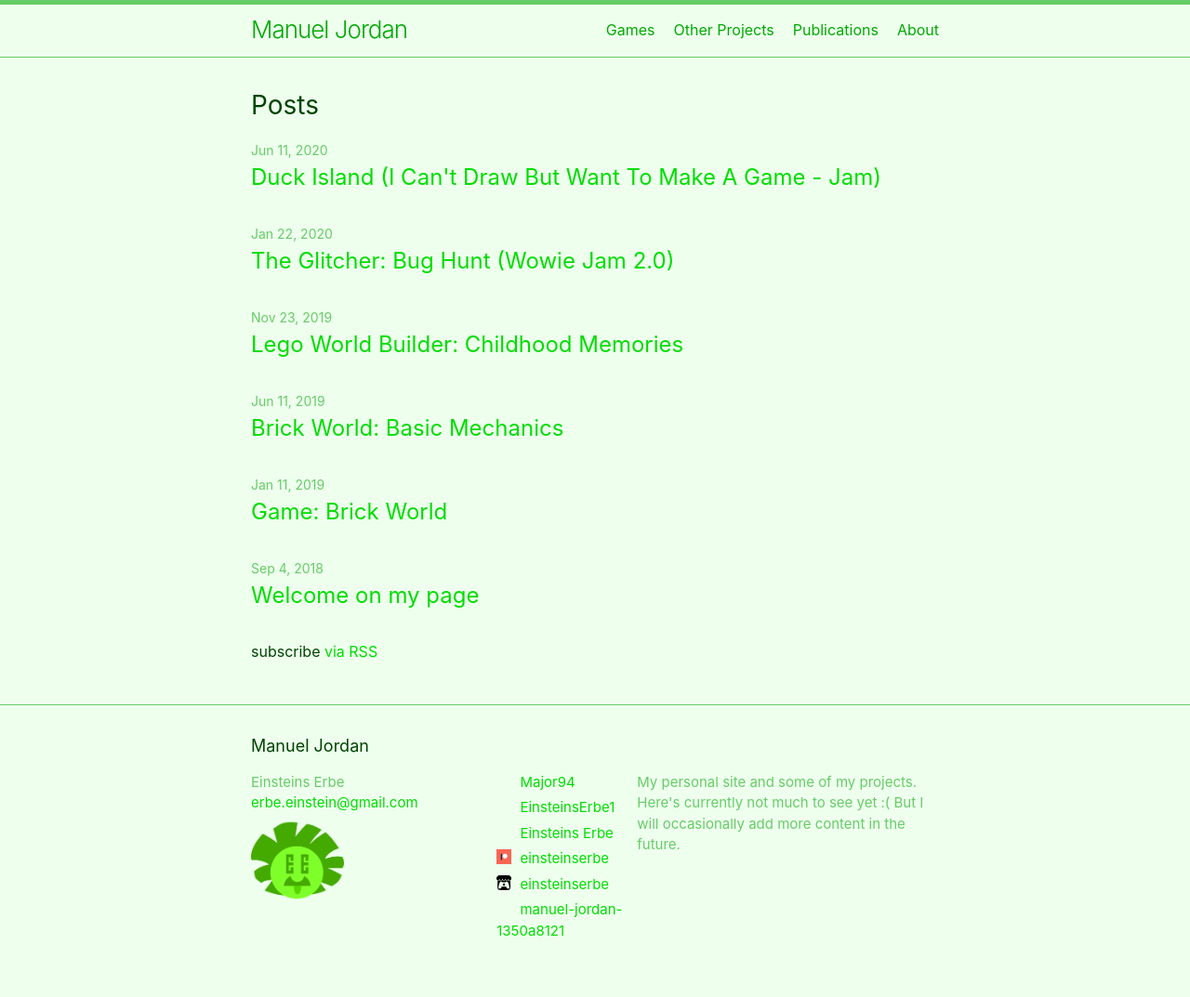
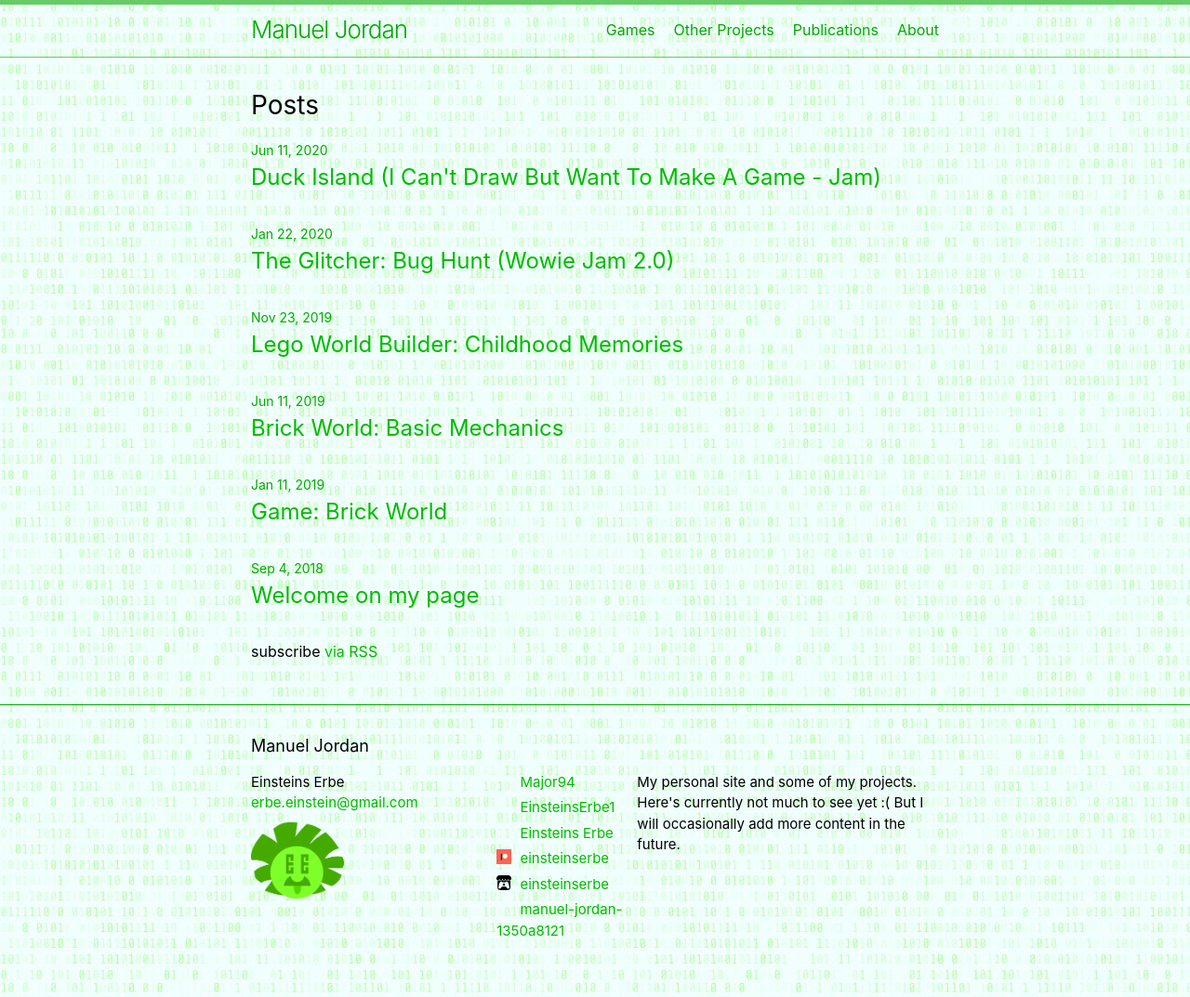
Before and after one commit to EinsteinsErbe/einsteinserbe.github.io, a Jekyll site: the page built from index.md, in a window 1280 px wide. Shown: the whole page at 93% size. Built offline with Jekyll 4.4.1, drawn with Linux system fonts in a browser that asks for light colours; nearby versions of some CDN libraries.

Commit message:
add background image

```diff
--- a/assets/main.css
+++ b/assets/main.css
@@ -12,8 +12,9 @@
  */
 body {
   font: 400 16px/1.5 -apple-system, BlinkMacSystemFont, "Segoe UI", Roboto, Helvetica, Arial, sans-serif, "Apple Color Emoji", "Segoe UI Emoji", "Segoe UI Symbol";
-  color: #004400;
+  color: #000000;
   background-color: #eeffee;
+  background-image: url('/images/background.jpg');
   -webkit-text-size-adjust: 100%;
   -webkit-font-feature-settings: "kern" 1;
   -moz-font-feature-settings: "kern" 1;
@@ -76,12 +77,12 @@
  * Links
  */
 a {
-  color: #00dd00;
+  color: #00bb00;
   text-decoration: none; }
   a:visited {
     color: #00bb00; }
   a:hover {
-    color: #005500;
+    color: #009900;
     text-decoration: underline; }
   .social-media-list a:hover {
     text-decoration: none; }
@@ -256,7 +257,7 @@
  * Site footer
  */
 .site-footer {
-  border-top: 1px solid #66cc66;
+  border-top: 1px solid #00aa00;
   padding: 30px 0; }
 
 .footer-heading {
@@ -270,7 +271,7 @@
 
 .footer-col-wrapper {
   font-size: 15px;
-  color: #66cc66;
+  color: #000000;
   margin-left: -15px; }
 
 .footer-col {
@@ -325,7 +326,7 @@
 
 .post-meta {
   font-size: 14px;
-  color: #66cc66; }
+  color: #00aa00; }
 
 .post-link {
   display: block;
```
Also changed, not shown: images/background.jpg (added), 1 other file.
